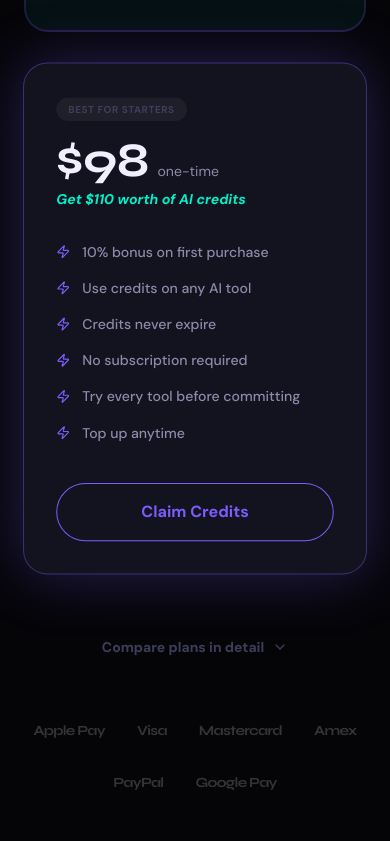
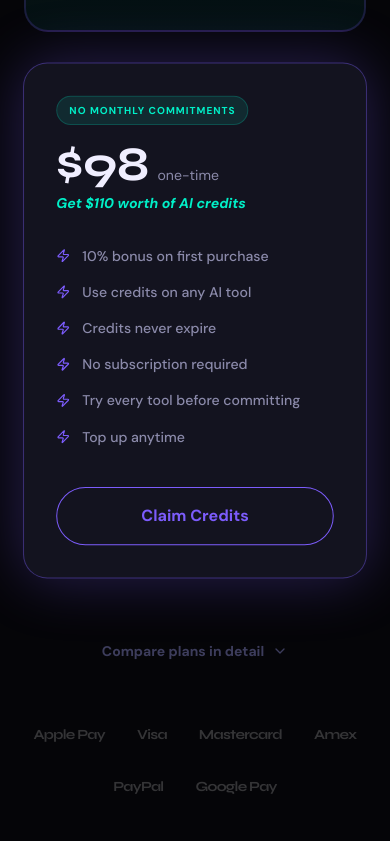
Before and after one commit to ugly-ceaser/FrontEndInterview, a React (Vite) app: page / in a window 390 px wide. Shown: the part 9826-10667 px from the top of the page. Built offline with nearby package versions, Linux system fonts and the light colour scheme; the HTML template or start-up script is replaced by a standard one.

Commit message:
copy: emphasize 'No monthly commitments' in Hero and Pricing sections

```diff
--- a/src/App.tsx
+++ b/src/App.tsx
@@ -647,6 +647,11 @@ export default function App() {
               <button className="px-8 py-4 rounded-full font-bold text-lg text-text-secondary border border-subtle hover:text-text-primary hover:border-text-primary/20 transition-all duration-300">
                 Watch How It Works <span className="ml-2">▶</span>
               </button>
+              <div className="absolute -bottom-10 left-1/2 -translate-x-1/2 w-full whitespace-nowrap hidden sm:block">
+                <p className="text-text-ghost text-[10px] font-bold uppercase tracking-[0.3em]">
+                  No monthly commitments • Cancel anytime
+                </p>
+              </div>
             </motion.div>
 
             {/* Social Proof */}
@@ -990,8 +995,8 @@ export default function App() {
                 }`}
               >
                 <div className="mb-8">
-                  <span className="px-3 py-1 rounded-full bg-white/5 text-[10px] font-bold text-text-ghost uppercase tracking-wider mb-4 inline-block">
-                    Best for Starters
+                  <span className="px-3 py-1.5 rounded-full bg-secondary/10 border border-secondary/20 text-[10px] font-bold text-secondary uppercase tracking-widest mb-4 inline-block">
+                    No Monthly Commitments
                   </span>
                   <div className="flex items-baseline gap-2 mb-1">
                     <span className="font-syne text-5xl font-bold text-text-primary">$98</span>
```
